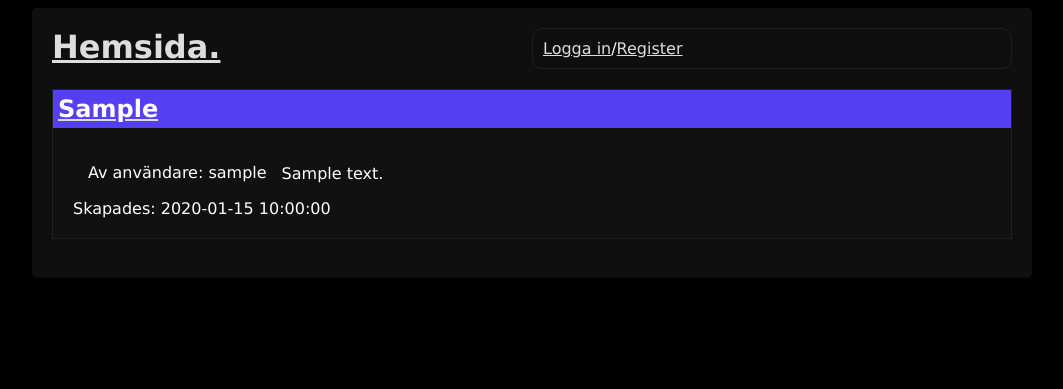
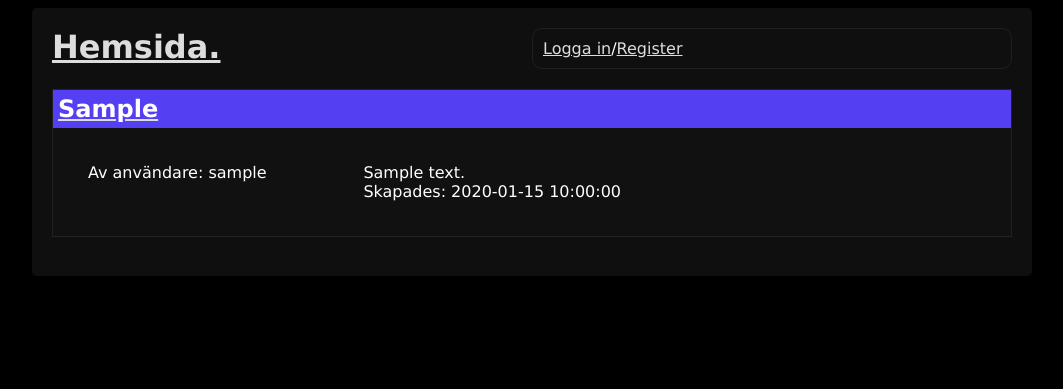
Before and after one commit to DankBoards/dankboards, a PHP site: page /?post=1 in a window 1280 px wide. Shown: the top 389 px of the page, without its empty margins (108-1171 px from the left). Run offline with PHP 8.4, Linux system fonts and the light colour scheme; tables that the repository leaves empty or names only in its code hold one stand-in row (values such as "Sample post"); data that the repository does not hold is empty; some libraries are stand-ins or nearby versions.

Commit message:
?page och ?post
Behöver lite fin-slipning

```diff
--- a/home.php
+++ b/home.php
@@ -36,7 +36,7 @@
 				$user = $rad2['username'];
 				$avatar = $rad2['avatar'];
 
-				echo '<div class="post"><a href="?post=' . $id . '"><h2>'. $rubrik .'</h2></a><div class="content"><div class="clearfix"><img class="avatar" src="'.$avatar.'"/><span class="användare">Av användare: '. $user .'</span></div><p class="contentPost">'. $content .'</p><span class="datum">Skapades: '. $date .'</span></div></div><br>';
+				echo '<div class="post"><a href="?post=' . $id . '"><h2>'. $rubrik .'</h2></a><div class="content"><div class="clearfix"><span class="användare">Av användare: '. $user .'</span></div><p class="contentPost">'. $content .'</p><span class="datum">Skapades: '. $date .'</span></div></div><br>';
 
 			}
 
--- a/index.css
+++ b/index.css
@@ -54,8 +54,32 @@ header{
     padding: 15px;
     display: block;
     float: left;
+	box-sizing:border-box;
 }
 
+.post .content .användare{
+	float:none;
+	box-sizing:border-box;
+	padding:0;
+}
+
+.post .content .left{
+	width:30%;
+	padding:15px;
+	box-sizing:border-box;
+	float:left;
+}
+
+.post .content .right{
+	width:70%;
+	padding:15px;
+	box-sizing:border-box;
+	float:left;
+}
+
+p{
+	margin:0;
+}
 
 main{
 	width:1000px;
--- a/index.php
+++ b/index.php
@@ -10,7 +10,7 @@
 
 	include('header.php');
 
-	//error_reporting(0);
+	error_reporting(0);
 	if(isset($_GET['action']) && $_GET['action']==home){
 		include('home.php');
 	} else if ($_GET['action']==login){
--- a/post.php
+++ b/post.php
@@ -32,7 +32,20 @@
 				$user = $rad2['username'];
 				$avatar = $rad2['avatar'];
 
-				echo '' . '<div class="post"><a href="?post="' . $id . '"><h2>'. $rubrik .'</h2></a><div class="content"><span class="användare">Av användare: '. $user .'</span><p class="contentPost">'. $content .'</p><span class="datum">Skapades: '. $date .'</span></div></div><br>';
+				echo '' . '
+				<div class="post">
+					<a href="?post="' . $id . '"><h2>'. $rubrik .'</h2></a>
+					<div class="content clearfix">
+						<div class="left">
+							<span class="användare">Av användare: '. $user .'</span>
+						</div>
+						<div class="right">
+							<p class="contentPost">'. $content .'</p>
+							<span class="datum">Skapades: '. $date .'</span>
+						</div>
+					</div>
+				</div>
+				<br>';
 
 			}
 
```
